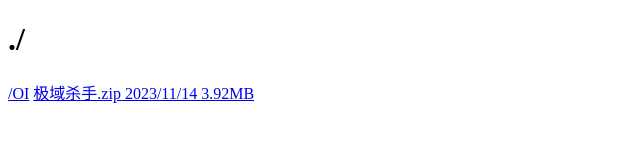
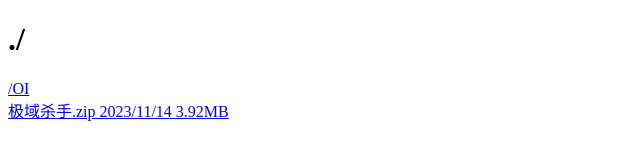
Before and after one commit to gi-b716/assets, a plain HTML site: page index.html in a window 1280 px wide. Shown: the whole page, without its empty margins (0-640 px from the left). Drawn offline with Linux system fonts and the light colour scheme.

Commit message:
Update index.html

```diff
--- a/index.html
+++ b/index.html
@@ -6,7 +6,7 @@
   <h1>./</h1>
 
   <!-- file list start -->
-  <a href="https://gi-b716.github.io/luogu-files/OI">/OI</a>
+  <a href="https://gi-b716.github.io/luogu-files/OI">/OI</a><br>
   <a href="https://gi-b716.github.io/luogu-files/极域杀手.zip">极域杀手.zip 2023/11/14 3.92MB</a>
 </body>
 
```
